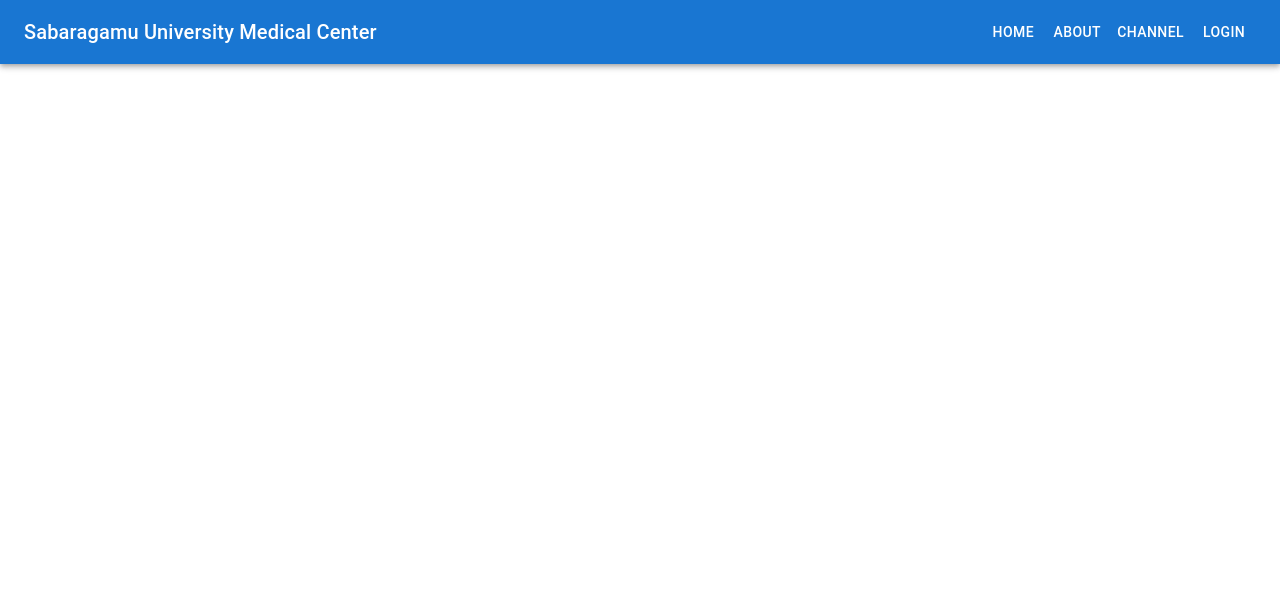
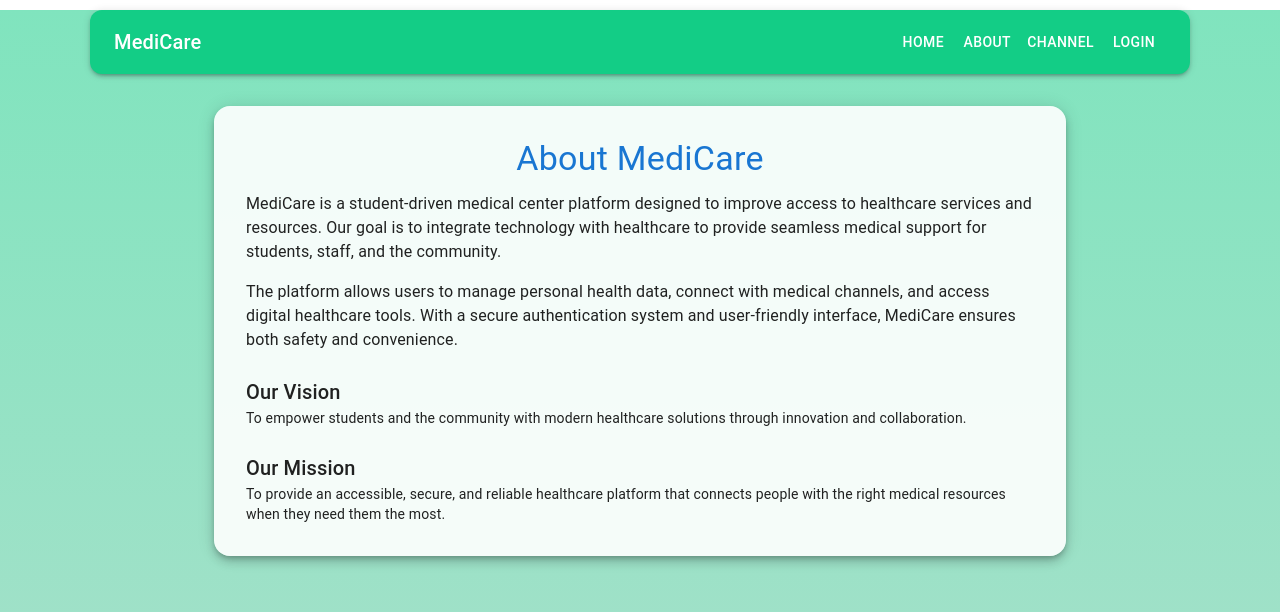
Before and after one commit to Chehan001/mini-project-medical-center-management-system-frontend, a React (Create React App) app: page /about in a window 1280 px wide. Shown: the top 612 px of the page. Built offline with nearby package versions, Linux system fonts and the light colour scheme.

Commit message:
NavBar_Background_Color_Change_andNavBar_Located_Place_change

```diff
--- a/src/App.js
+++ b/src/App.js
@@ -1,20 +1,20 @@
 import React from 'react';
 import { BrowserRouter as Router, Routes, Route } from 'react-router-dom';
-import NavBar from './components/NavBar';
 import HomePage from './components/HomePage';
 import LoginRegister from './components/LoginRegister';
 import PersonalData from './components/userProfil';
 import ResetPassword from './components/ResetPassword';
+import About from './components/About';   // ✅ Use PascalCase
 
 const App = () => {
   return (
     <Router>
-      <NavBar />
       <Routes>
         <Route path="/" element={<HomePage />} />
+        <Route path="/about" element={<About />} />   {/* ✅ Corrected */}
         <Route path="/login" element={<LoginRegister />} />
         <Route path="/reset-password/:userId/:token" element={<ResetPassword />} />
-        <Route path="/personal-data" element={<userProfile />} />
+        <Route path="/personal-data" element={<PersonalData />} />
       </Routes>
     </Router>
   );
--- /dev/null
+++ b/src/components/About.jsx
@@ -0,0 +1,69 @@
+import React from "react";
+import NavBar from "./NavBar";
+import { Container, Typography, Paper, Box } from "@mui/material";
+
+const About = () => {
+  return (
+    <div
+      style={{
+        minHeight: "100vh",
+        position: "relative",
+        background: "linear-gradient(to bottom, #80e4be, #a9e0cb)",
+        margin: 0,
+        padding: 0,
+      }}
+    >
+      {/* ✅ Navbar inside gradient */}
+      <NavBar />
+
+      {/* ✅ Page Content */}
+      <Container maxWidth="md" sx={{ mt: 4, mb: 4 }}>
+        <Paper
+          elevation={6}
+          sx={{
+            p: 4,
+            borderRadius: "16px",
+            backgroundColor: "rgba(255,255,255,0.9)",
+          }}
+        >
+          <Typography variant="h4" gutterBottom align="center" color="primary">
+            About MediCare
+          </Typography>
+
+          <Typography variant="body1" paragraph>
+            MediCare is a student-driven medical center platform designed to
+            improve access to healthcare services and resources. Our goal is to
+            integrate technology with healthcare to provide seamless medical
+            support for students, staff, and the community.
+          </Typography>
+
+          <Typography variant="body1" paragraph>
+            The platform allows users to manage personal health data, connect
+            with medical channels, and access digital healthcare tools. With a
+            secure authentication system and user-friendly interface, MediCare
+            ensures both safety and convenience.
+          </Typography>
+
+          <Box mt={3}>
+            <Typography variant="h6">Our Vision</Typography>
+            <Typography variant="body2">
+              To empower students and the community with modern healthcare
+              solutions through innovation and collaboration.
+            </Typography>
+          </Box>
+
+          <Box mt={3}>
+            <Typography variant="h6">Our Mission</Typography>
+            <Typography variant="body2">
+              To provide an accessible, secure, and reliable healthcare platform
+              that connects people with the right medical resources when they
+              need them the most.
+            </Typography>
+          </Box>
+        </Paper>
+      </Container>
+    </div>
+  );
+};
+
+export default About;
--- a/src/components/HomePage.jsx
+++ b/src/components/HomePage.jsx
@@ -1,9 +1,24 @@
 import React from 'react';
+import NavBar from './NavBar';
 
 const HomePage = () => {
   return (
-    <div style={{ padding: '20px' }}>
+    <div
+      style={{
+        minHeight: '100vh',
+        position: 'relative',
+        background: 'linear-gradient(to bottom, #80e4be, #a9e0cb)',
 
+      }}
+    >
+      {/* NavBar now included inside gradient */}
+      <NavBar />
+
+      {/* Page Content */}
+      <div style={{ padding: '20px' }}>
+        <h2>Welcome to MediCare</h2>
+        <p>This is your medical center platform.</p>
+      </div>
     </div>
   );
 };
--- a/src/components/LoginRegister.jsx
+++ b/src/components/LoginRegister.jsx
@@ -6,6 +6,7 @@ import {
 } from '@mui/material';
 import MailLockOutlinedIcon from '@mui/icons-material/MailLockOutlined';
 import { useNavigate } from 'react-router-dom';
+import NavBar from './NavBar';   // ✅ include NavBar inside gradient
 
 const LoginRegister = () => {
   const [action, setAction] = useState("Sign In");
@@ -67,8 +68,23 @@ const LoginRegister = () => {
   };
 
   return (
-    <Container maxWidth="xs">
-      <Paper elevation={10} sx={{ marginTop: 8, padding: 2 }}>
+    <div
+      style={{
+        minHeight: '100vh',
+        position: 'relative',
+        background: 'linear-gradient(to bottom, #80e4be, #a9e0cb)', // ✅ same gradient as HomePage
+        margin: 0,
+        padding: 0,
+        display: 'flex',
+        flexDirection: 'column'
+      }}
+    >
+      {/* ✅ Gradient also covers NavBar */}
+      <NavBar />
+
+      {/* Page Content */}
+      <Container maxWidth="xs" sx={{ flexGrow: 1, display: 'flex', alignItems: 'center' }}>
+        <Paper elevation={10} sx={{ padding: 3, width: '100%' }}>
           <Avatar sx={{ mx: "auto", bgcolor: "primary.main", mb: 1 }}>
             <MailLockOutlinedIcon />
           </Avatar>
@@ -167,6 +183,7 @@ const LoginRegister = () => {
           </Grid>
         </Paper>
       </Container>
+    </div>
   );
 };
 
--- a/src/components/NavBar.jsx
+++ b/src/components/NavBar.jsx
@@ -25,11 +25,22 @@ const NavBar = () => {
   ];
 
   return (
-    <>
-      <AppBar position="static">
+    <AppBar
+      position="sticky"   // ✅ sticks on top, no white gap
+      elevation={3}
+      sx={{
+        backgroundColor: '#13CD86',
+        ...( !isMobile && {
+          marginTop: '10px',
+          borderRadius: '12px',
+          maxWidth: '1100px',
+          mx: 'auto',
+        })
+      }}
+    >
       <Toolbar>
         <Typography variant="h6" sx={{ flexGrow: 1 }}>
-            Sabaragamu University Medical Center
+          MediCare
         </Typography>
 
         {isMobile ? (
@@ -55,7 +66,12 @@ const NavBar = () => {
               >
                 <List>
                   {navItems.map((item) => (
-                      <ListItem button key={item.text} component={Link} to={item.path}>
+                    <ListItem
+                      button
+                      key={item.text}
+                      component={Link}
+                      to={item.path}
+                    >
                       <ListItemText primary={item.text} />
                     </ListItem>
                   ))}
@@ -79,7 +95,6 @@ const NavBar = () => {
         )}
       </Toolbar>
     </AppBar>
-    </>
   );
 };
 
```
Lines whose indentation alone changed are shown as unchanged.
